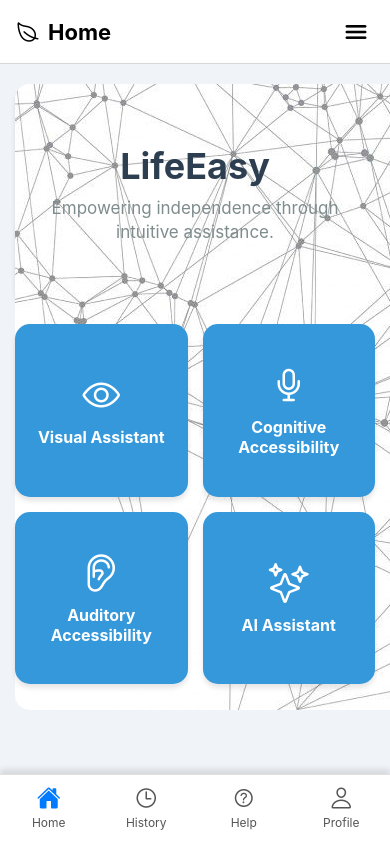
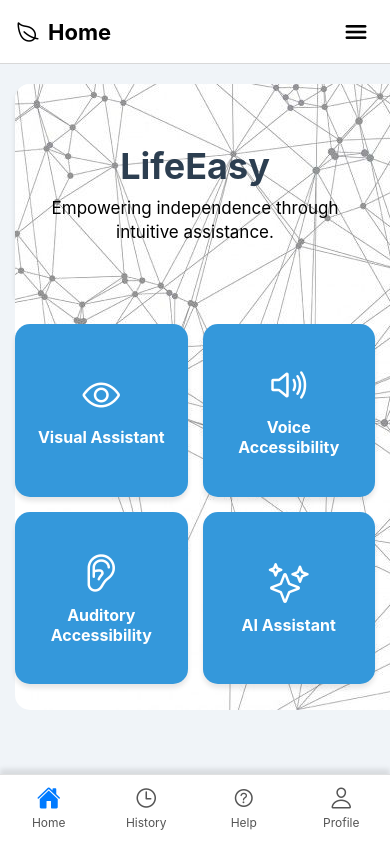
Before and after one commit to Jay0073/Lifease, a React Native app: screen /Home in a window 390 px wide. Built offline with nearby package versions, Linux system fonts and the light colour scheme.

Commit message:
feat: Update HomeScreen to improve accessibility terminology and enhance voice assistant option

```diff
--- a/screens/HomeScreen.js
+++ b/screens/HomeScreen.js
@@ -49,13 +49,14 @@ const HomeScreen = ({ navigation }) => {
               <Text style={styles.optionText}>Visual Assistant</Text>
             </TouchableOpacity>
 
+
             {/* Voice Assistant Option */}
             <TouchableOpacity
               style={styles.optionButton}
               onPress={() => navigation.navigate('DumbAssistant')}
             >
-              <Ionicons name="mic-outline" size={40} color="#fff" />
-              <Text style={styles.optionText}>Cognitive Accessibility</Text>
+              <Ionicons name="volume-high-outline" size={40} color="#fff" />
+              <Text style={styles.optionText}>Voice Accessibility</Text>
             </TouchableOpacity>
 
             {/* Deaf Assistant Option */}
@@ -144,7 +145,7 @@ const styles = StyleSheet.create({
   },
   heroQuote: {
     fontSize: 17,
-    color: '#7f8c8d',
+    color: '#000000',
     textAlign: 'center',
     paddingHorizontal: 20,
     lineHeight: 24,
```
